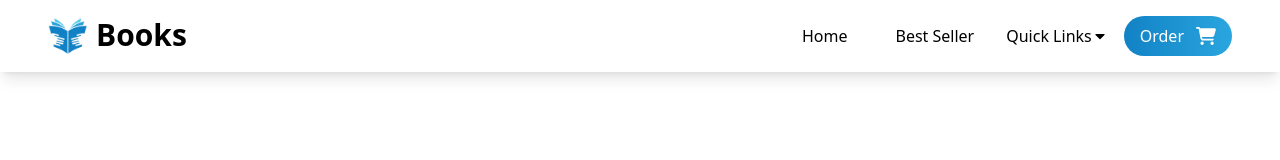
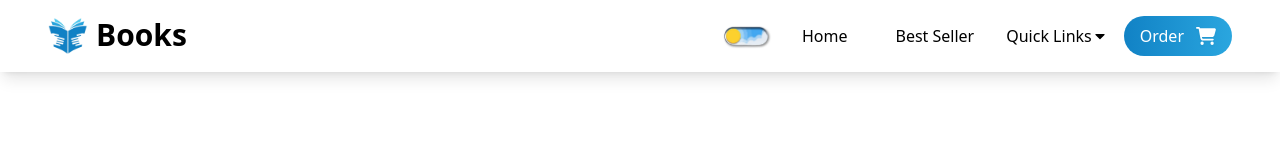
Before and after one commit to brjatoba92/library-site, a React (Vite) app: page / in a window 1280 px wide. Shown: the top 160 px of the page. Built offline with nearby package versions, Linux system fonts and the light colour scheme.

Commit message:
DarkLightMode Button Created

```diff
--- a/package.json
+++ b/package.json
@@ -12,7 +12,8 @@
   "dependencies": {
     "react": "^19.1.0",
     "react-dom": "^19.1.0",
-    "react-icons": "^5.5.0"
+    "react-icons": "^5.5.0",
+    "react-toggle-dark-mode": "^1.1.1"
   },
   "devDependencies": {
     "@eslint/js": "^9.25.0",
--- /dev/null
+++ b/src/components/DarkMode.jsx
@@ -0,0 +1,40 @@
+import React, { useState, useEffect } from "react";
+import DarkPng from "../assets/website/dark-mode-button.png";
+import LightPng from "../assets/website/light-mode-button.png"
+
+const DarkMode = () => {
+    const [theme, setTheme] = useState(localStorage.getItem("theme") || "light");
+
+    useEffect(() => {
+        if(theme === "dark") {
+            document.documentElement.classList.add("dark");
+            localStorage.setItem("theme", "dark");
+        } else {
+            document.documentElement.classList.remove("dark");
+            localStorage.setItem("theme", "light");
+        }
+
+    },[theme]);
+    return <>
+        <div className="relative">
+            <img
+                src={LightPng}
+                alt=""
+                className={`w-12 cursor pointer drop-shadow-[1px_1px_1px_rgba(0,0,0,0.1)] transition-all duration-300 absolute right-0 z-10
+                    ${
+                        theme === "dark" ? "opacity-0" : "opacity-100"
+                    }
+                `}
+                onClick={() => setTheme(theme === "dark" ? "light" : "dark")}
+            />
+            <img
+                src={DarkPng}
+                alt=""
+                className="w-12 cursor-pointer drop-shadow-[1px_1px_1px_rgba(0,0,0,0.5)] duration-300"
+                onClick={() => setTheme(theme === "dark" ? "light" : "dark")}
+            />
+        </div>
+    </>
+};
+
+export default DarkMode;
--- a/src/components/Navbar.jsx
+++ b/src/components/Navbar.jsx
@@ -2,6 +2,7 @@ import React from "react";
 import Logo from "../assets/website/logo.png";
 import { FaCaretDown} from "react-icons/fa";
 import { FaCartShopping } from "react-icons/fa6";
+import DarkMode from "./DarkMode";
 
 const Menu = [
     {
@@ -35,7 +36,7 @@ const DropdownLinks = [
 
 const Navbar = () => {
     return (
-        <div className="shadow-lg">
+        <div className="shadow-lg bg-white dark:bg-gray-900 dark:text-white duration-200">
             <div className="container py-3 sm:py-0">
                 <div className="flex justify-between items-center">
                     <div>
@@ -45,6 +46,9 @@ const Navbar = () => {
                         </a>
                     </div>
                     <div className="flex items-center justify-beetwen gap-4 ">
+                        <div>
+                            <DarkMode />
+                        </div>
                         <ul className="items-center gap-4 hidden sm:flex">
                            {Menu.map((menu) => (
                             <li key={menu.id}>
```
Also changed, not shown: 1 other file (tests, documents, lock files or other folders).
